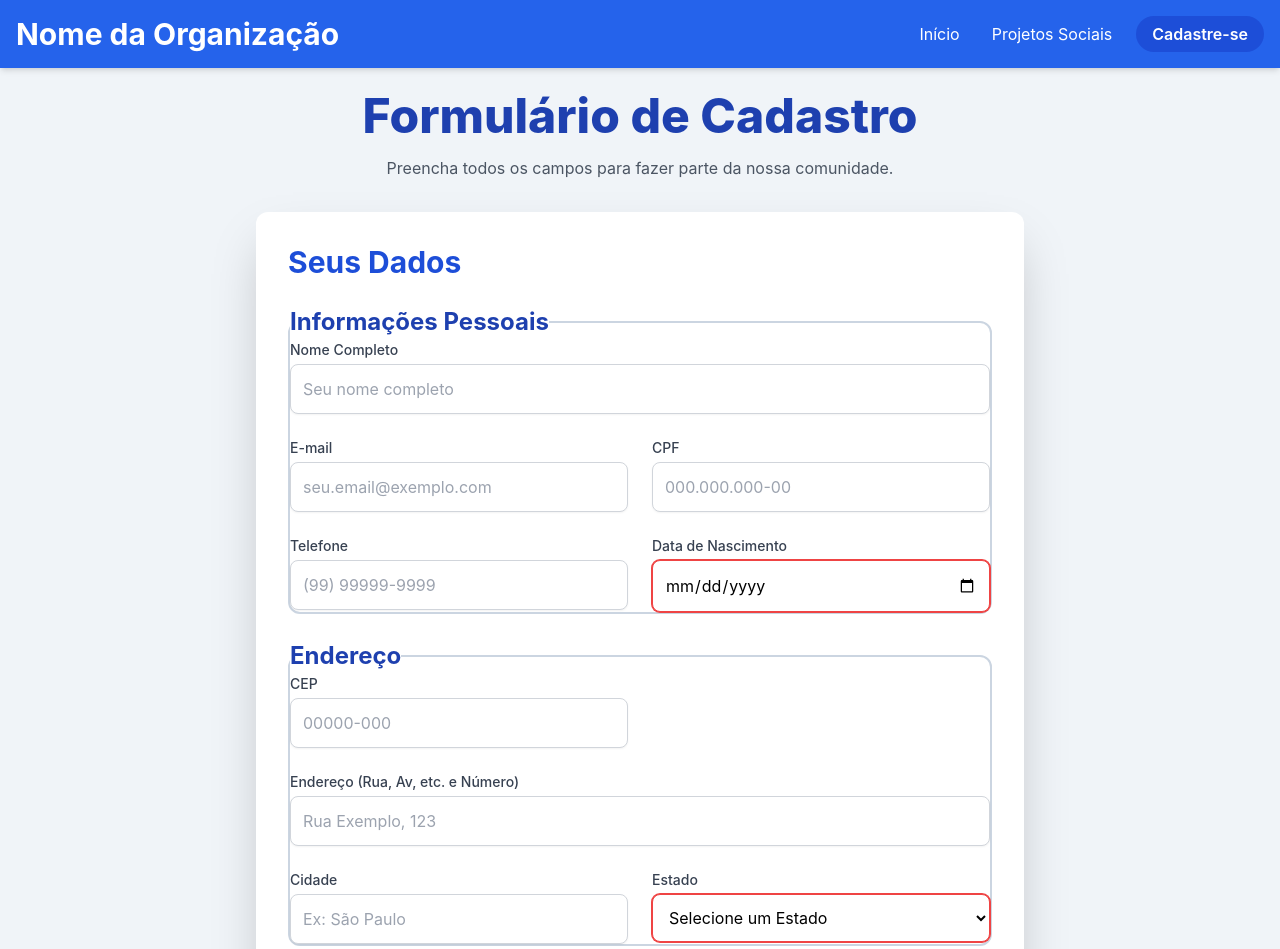
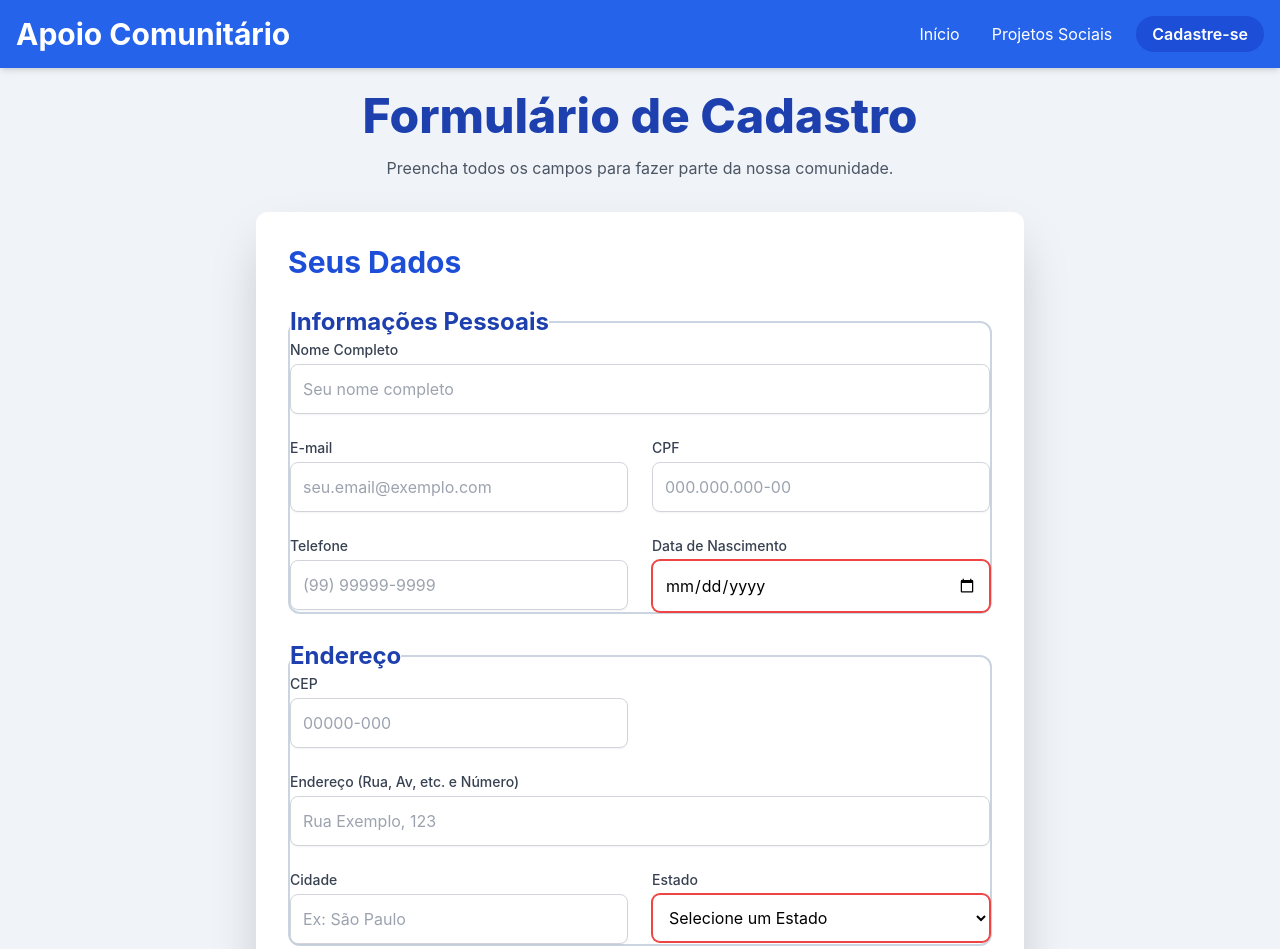
Before and after one commit to Patrick-Galeazzi-Lima/Teste-ONG, a plain HTML site: page cadastro.html in a window 1280 px wide. Shown: the top 949 px of the page. Drawn offline with nearby package versions, Linux system fonts and the light colour scheme.

Commit message:
"Atualização"

```diff
--- a/cadastro.html
+++ b/cadastro.html
@@ -3,7 +3,7 @@
 <head>
     <meta charset="UTF-8">
     <meta name="viewport" content="width=device-width, initial-scale=1.0">
-    <title>Cadastro - Nome da Organização</title>
+    <title>Cadastro - Apoio Comunitário</title>
     <!-- Carregamento do Tailwind CSS para estilo -->
     <script src="https://cdn.tailwindcss.com"></script>
     <style>
@@ -32,7 +32,7 @@
     <!-- Cabeçalho (Header) e Navegação (Nav) -->
     <header class="bg-blue-600 shadow-md">
         <div class="container mx-auto p-4 flex justify-between items-center">
-            <a href="index.html" class="text-3xl font-bold text-white">Nome da Organização</a>
+            <a href="index.html" class="text-3xl font-bold text-white">Apoio Comunitário</a>
             <nav>
                 <ul class="flex space-x-4">
                     <!-- Links para as 3 páginas, garantindo a interligação -->
```
Also changed, not shown: index.html (+2 -2 lines), projetos.html (+2 -2 lines).
